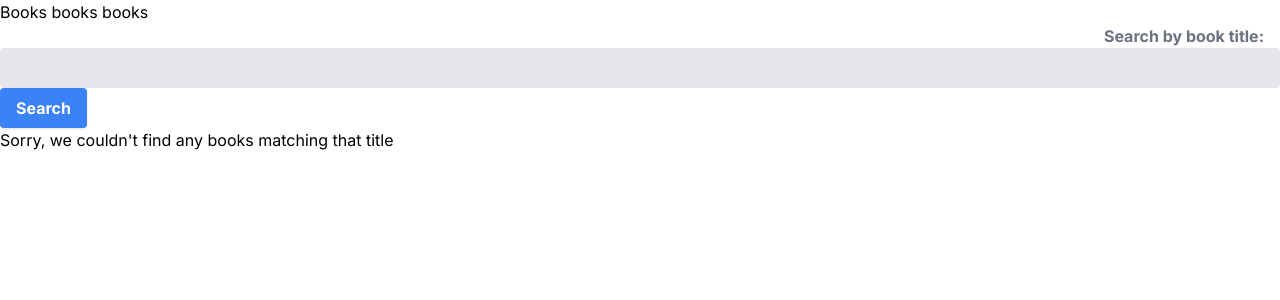
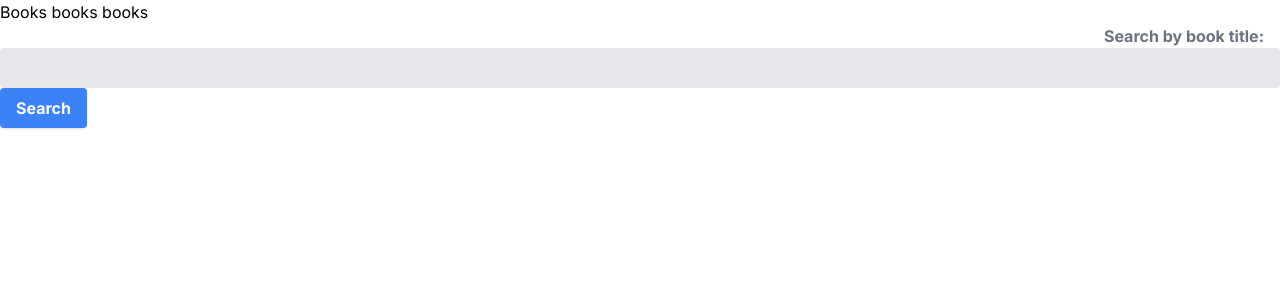
Before and after one commit to ihart/books, a Next.js app: page / in a window 1280 px wide. Shown: the top 300 px of the page. Built offline with nearby package versions, Linux system fonts and the light colour scheme.

Commit message:
Add API error handling

```diff
--- a/src/app/page.tsx
+++ b/src/app/page.tsx
@@ -17,11 +17,12 @@ const Home = () => {
   const [searchTerm, setSearchTerm] = useState<string>('')
 
   const [books, setBooks] = useState<Books>([])
-
   const [isSearching, setIsSearching] = useState<Boolean>(false)
+  const [hasSearched, setHasSearched] = useState<Boolean>(false)
 
   const performSearch = () => {
     setIsSearching(true)
+    setHasSearched(true)
     getBookData(searchTerm)
   }
 
@@ -34,8 +35,9 @@ const Home = () => {
     <h1>Books books books</h1>
     <SearchContext.Provider value={{ searchTerm, setSearchTerm, performSearch }}>
       <Search />
-      {isSearching && <p>Searching...</p>}
-      {!isSearching && <BookList books={books} />}
+      {!errorMessage && isSearching && <p>Searching...</p>}
+      {!errorMessage && !isSearching && hasSearched && <BookList books={books} />}
+      {errorMessage && errorMessage.toString()}
     </SearchContext.Provider>
   </main>
 }
```
